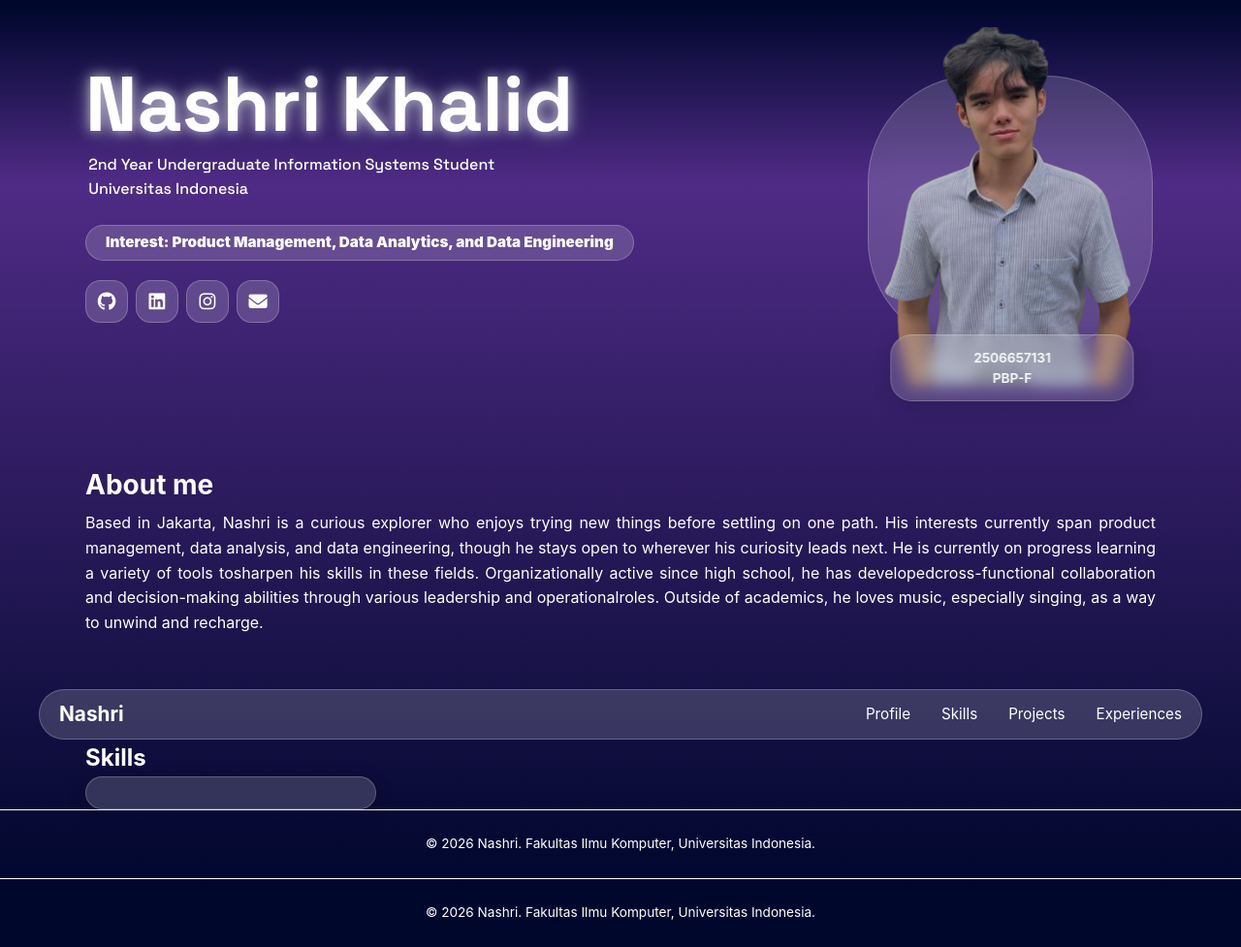
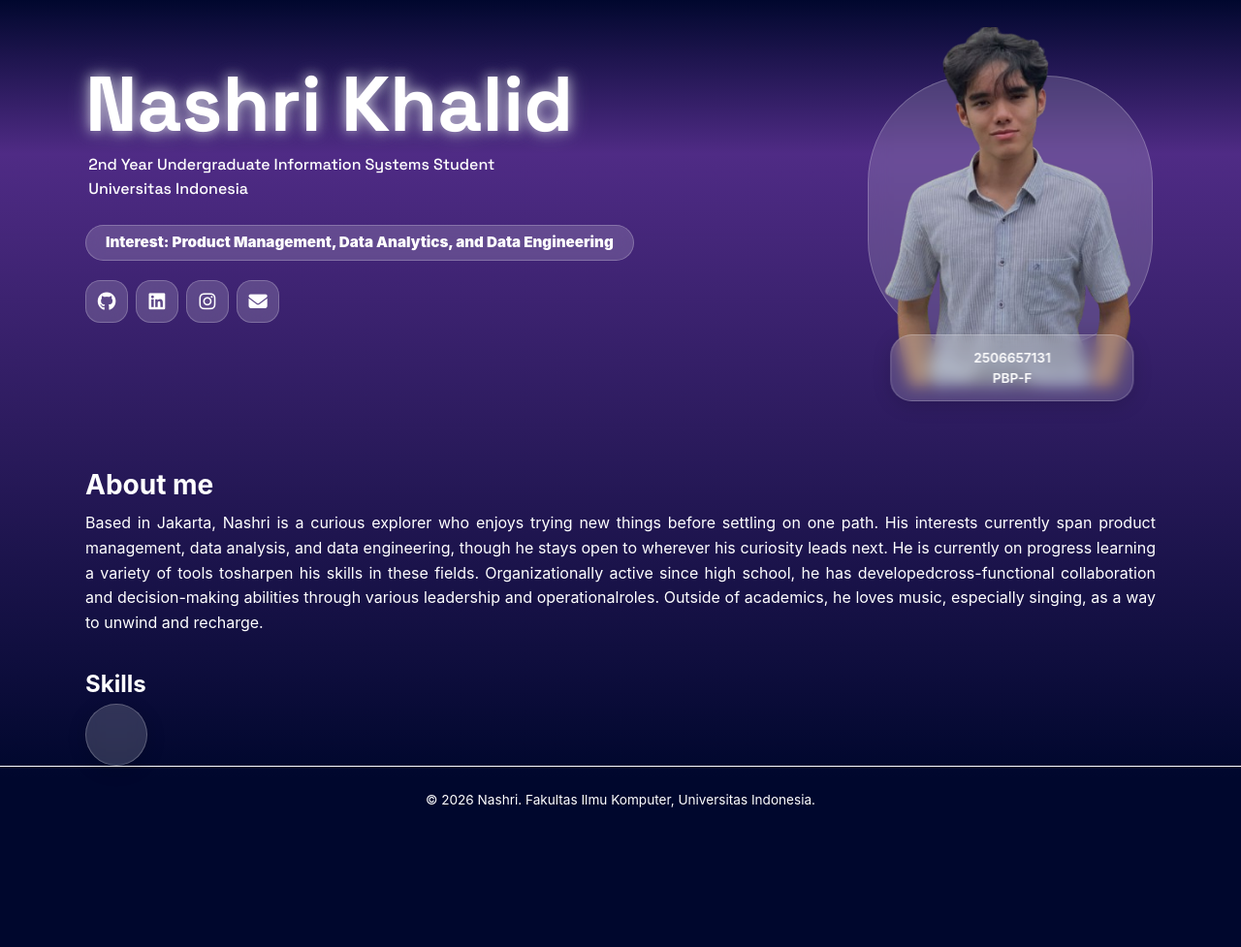
Before and after one commit to nashrikhalid/myportofolio, a Django app: page / in a window 1280 px wide. Shown: the part 75-1052 px from the top of the page at 97% size. After the commit the page ends 908 px from the top, so only its background shows below. Run offline with Django 5.2, Linux system fonts and the light colour scheme; tables that the repository leaves empty hold one stand-in row (values such as "Sample post"); some web fonts are replaced.

Commit message:
feat: Remove thumbnail from Experience model and update Project preview field; modify templates for improved structure

```diff
--- a/main/models.py
+++ b/main/models.py
@@ -29,7 +29,7 @@
 
 class Project(models.Model):
     id = models.UUIDField(primary_key=True, default=uuid.uuid4, editable=False)
-    preview = models.CharField(default='/static/img/example.png')
+    preview = models.CharField(max_length=255, default='/static/img/example.png')
     title = models.CharField(max_length=255, default='Coming soon')
     description = models.TextField(default='Coming very soon')
     def __str__(self):
--- a/templates/base.html
+++ b/templates/base.html
@@ -20,7 +20,7 @@
             <nav>
                 <a href="{% url 'main:show_main' %}">Profile</a>
 
-                <a href="{% url 'main:show_skill' %}">Skills</a>
+                <a href="{% url 'main:show_main' %}#skills">Skills</a>
                 <a href="{% url 'main:show_project' %}">Projects</a>
                 <a href="{% url 'main:show_experience' %}">Experiences</a>
             </nav>
--- a/templates/index.html
+++ b/templates/index.html
@@ -32,6 +32,5 @@
             </div>
         </div>
     </section>
-
     {% include 'skills.html' %}
 {% endblock %}
--- a/templates/projects.html
+++ b/templates/projects.html
@@ -1,4 +1,6 @@
+
 {% extends 'base.html' %}
+{% load static %}
 {% block content %}
     <section class="projects-section" id="projects">
         <div class="container">
--- a/templates/skills.html
+++ b/templates/skills.html
@@ -1,16 +1,13 @@
-{% extends 'base.html' %}
-{% block content %}
+
     <section class="skills-section" id="skills">
         <div class="container">
             <h2>Skills</h2>
             <div class="skills-wrapper">
                 {% for skill in skill_list %}
-                <div class="project-block glass-card" aria-label="{{skill.name}}">
+                <div class="skill glass-card" aria-label="{{skill.name}}">
                     <span class="{{ skill.logo }}"></span>
                 </div>
                 {% endfor %}
             </div>
         </div>
     </section>
-
-{% endblock %}
```
Also changed, not shown: main/migrations/0003_remove_experience_thumbnail_alter_project_preview.py (added).
